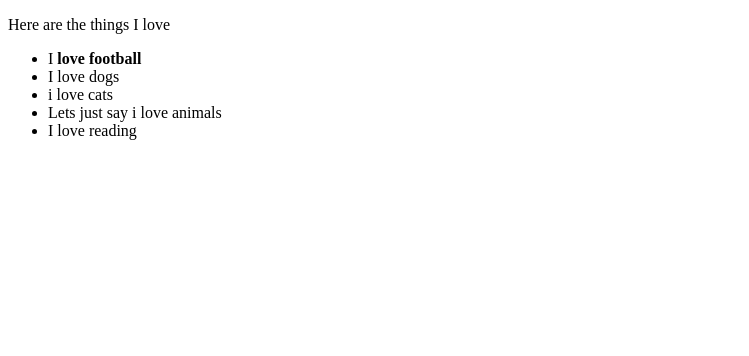
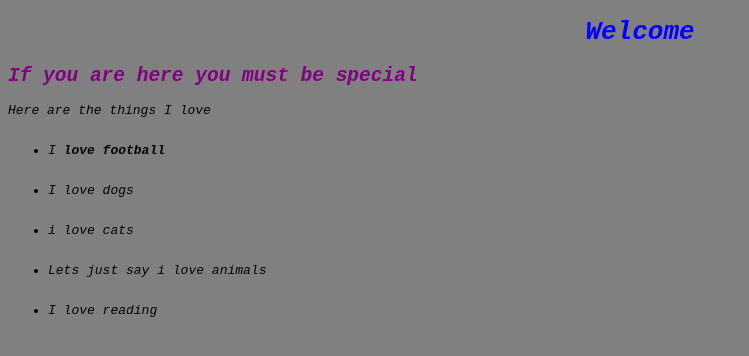
Before and after one commit to solonka/first-webpage, a plain HTML site: page m-favourite-things.html in a window 1280 px wide. Shown: the whole page, without its empty margins (0-749 px from the left). Drawn offline with Linux system fonts and the light colour scheme.

Commit message:
change name of favorite things.htmkl file to index.html.

```diff
--- /dev/null
+++ b/css/styles.css
@@ -0,0 +1,21 @@
+h1{
+  color: blue;
+  text-align: center;
+   }
+h2{
+  color: purple;
+  text-align: left;
+}
+p{
+  font-stretch: semi-condensed;
+}
+ul{
+  line-height: 40px;
+}
+body{
+  background-color: grey;
+  line-height 2;
+  color blue;
+  font-style: italic;
+  font-family: monospace;
+}
--- a/m-favourite-things.html
+++ b/m-favourite-things.html
@@ -2,8 +2,11 @@
 <html
   <head>
     <title>Welcome to my world!</title>
+    <link href="css/styles.css" rel="stylesheet" type="text/css">
   </head>
   <body>
+    <h1>Welcome</h1>
+    <h2>If you are here you must be special</h2>
     <p>Here are the things I love</p>
     <ul>
       <li>I <strong>love football</strong></li>
```
Also changed, not shown: index.html (renamed from my-first-website.html, +2 -1 lines).
